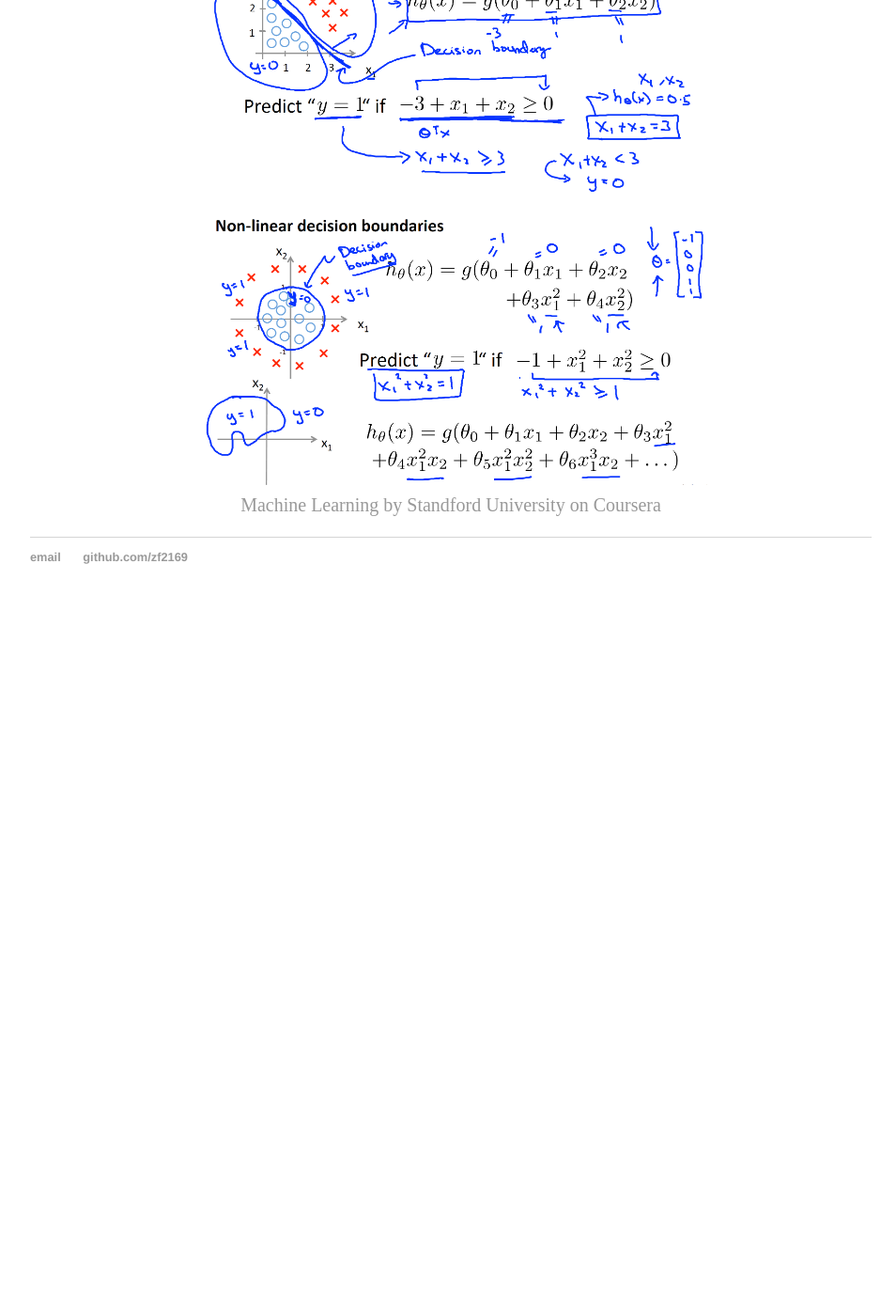
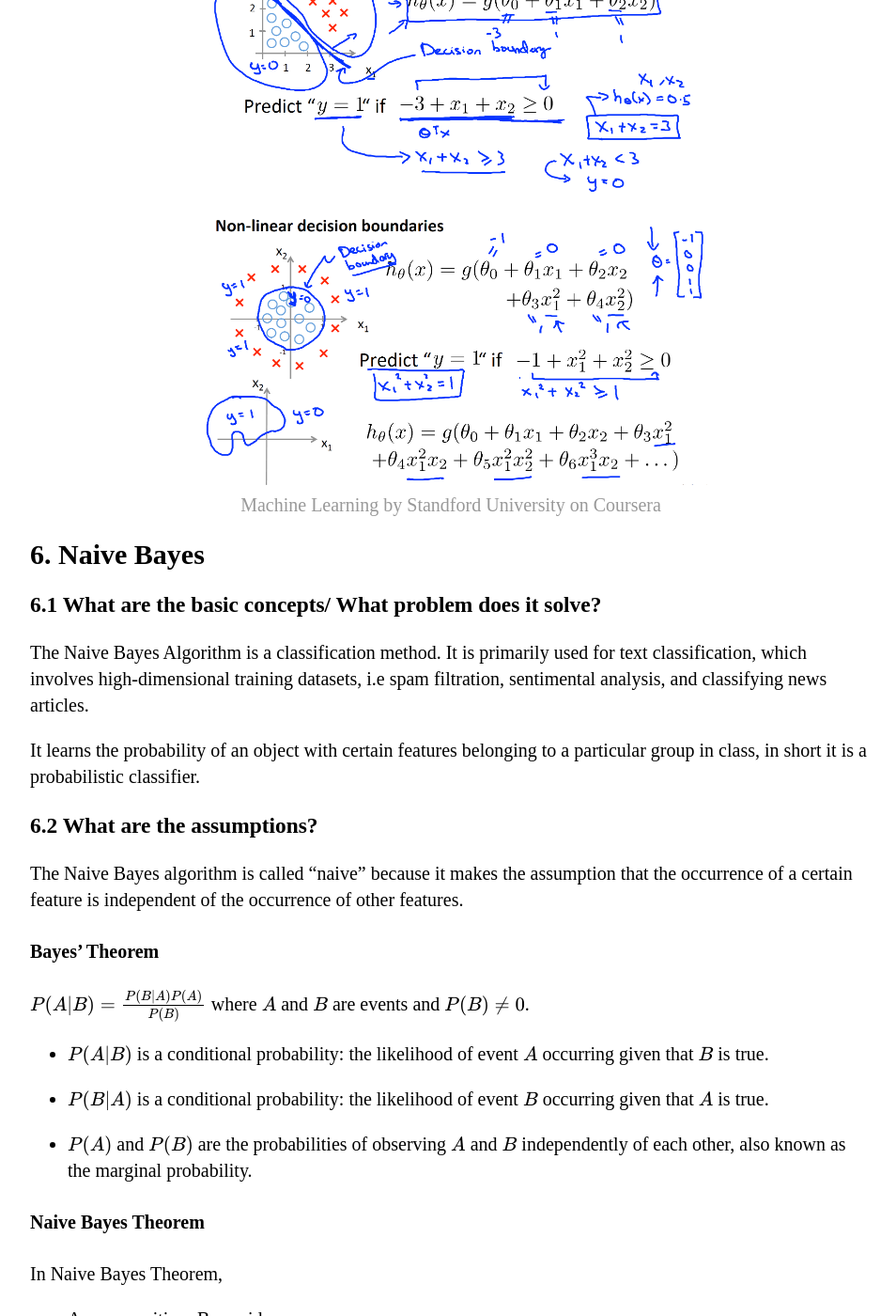
Before and after one commit to zf2169/zf2169.github.io, a Jekyll site: the page built from _posts/2019-01-30-Machine-Learning-Algorithms-Summary-I.md, in a window 1280 px wide and 1400 px high, scrolled down 10245 px. Shown: the whole window at 94% size, without its empty margins (160-1114 px from the left). Built offline with Jekyll 4.4.1, drawn with Linux system fonts in a browser that asks for light colours; formulas are drawn with MathJax 3; before the commit the page ends 10865 px from its top, so only the background shows below that; some of the changed text lies outside the part shown.

Commit message:
Update 2019-01-30-Machine-Learning-Algorithms-Summary-I.md

```diff
--- a/_posts/2019-01-30-Machine-Learning-Algorithms-Summary-I.md
+++ b/_posts/2019-01-30-Machine-Learning-Algorithms-Summary-I.md
@@ -261,3 +261,51 @@ As mentioned above, we can have different decision boundaries using different co
   <br>
   <a href="https://www.coursera.org/learn/machine-learning/home/welcome"> Machine Learning by Standford University on Coursera </a>
 </p>
+
+
+## 6. Naive Bayes
+### 6.1 What are the basic concepts/ What problem does it solve?
+The Naive Bayes Algorithm is a classification method. It is primarily used for text classification, which involves high-dimensional training datasets, i.e spam filtration, sentimental analysis, and classifying news articles.
+
+It learns the probability of an object with certain features belonging to a particular group in class, in short it is a probabilistic classifier.
+
+### 6.2 What are the assumptions?
+The Naive Bayes algorithm is called “naive” because it makes the assumption that the occurrence of a certain feature is independent of the occurrence of other features.
+
+#### Bayes' Theorem
+$$P(A \vert B)= \frac{P(B\vert A) P(A)}{P(B)}$$
+where $$A$$ and $$B$$ are events and $$P(B)\neq 0$$.
+- $$P(A\vert B)$$ is a conditional probability: the likelihood of event $$A$$ occurring given that $$B$$ is true.
+
+- $$P(B\vert A)$$ is a conditional probability: the likelihood of event $$B$$ occurring given that $$A$$ is true.
+
+- $$P(A)$$ and $$P(B)$$ are the probabilities of observing $$A$$ and $$B$$ independently of each other, also known as the marginal probability.
+
+#### Naive Bayes Theorem
+In Naive Bayes Theorem,
+- A:= proposition; B:= evidence
+
+- $$P(A)$$:= **prior** probability of proposition, $$P(B)$$ **prior** probability of evidence
+
+- $$P(A\vert B)$$:= **posterior**
+
+- $$P(B\vert A)$$:= **likelihood**
+
+$$Posterior= \frac{Likelihood \cdot Proposition prior probability}{Evidence prior probability}$$
+
+### 6.3 What is the process of the algorithm?
+<p align="center">
+  <img height="300" src="https://zf2169.github.io/img/naive_al_1.PNG">
+  <a href="http://stat.columbia.edu/~porbanz/teaching/UN3106S18/slides_25Jan.pdf"> naive bayes classifiers - Columbia Statistics
+  <img height="300" src="https://zf2169.github.io/img/naive1.PNG">
+  <br>
+  <img height="300" src="https://zf2169.github.io/img/naive2.PNG">
+  <br>
+  <a href="https://www.globalsoftwaresupport.com/naive-bayes-classifier-explained-step-step/"> Naive Bayes Classifier Explained Step by Step </a>
+</p>
+
+### 6.4 What is the cost function?
+<p align="center">
+  <img height="300" src="https://zf2169.github.io/img/naive_al_2.PNG">
+  <a href="http://stat.columbia.edu/~porbanz/teaching/UN3106S18/slides_25Jan.pdf"> naive bayes classifiers - Columbia Statistics
+</p>
```
